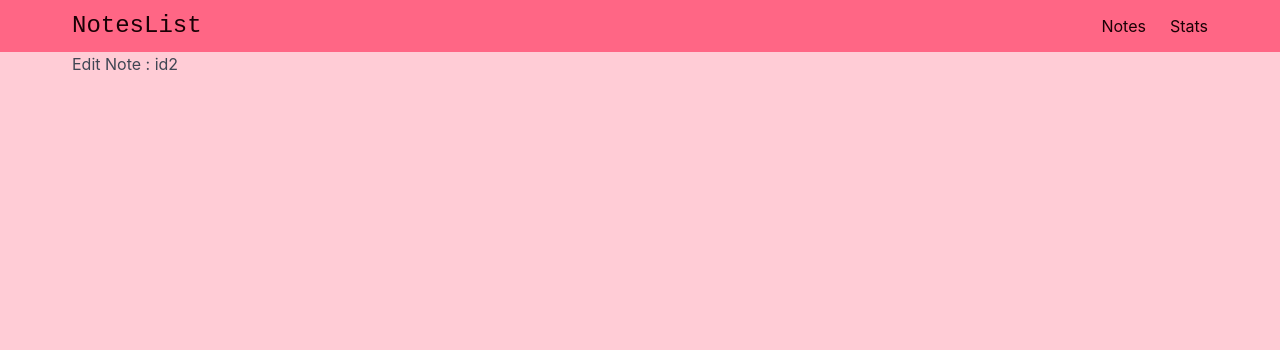
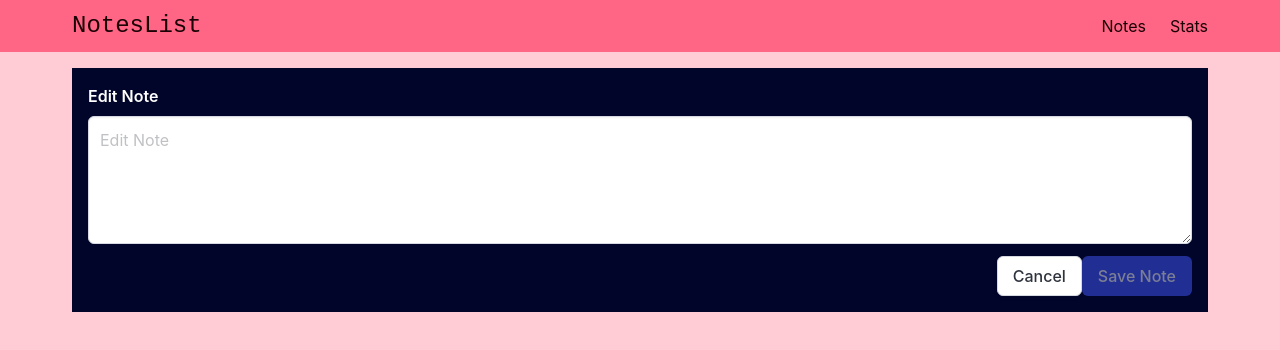
Before and after one commit to Sibelozlemgul/noteslist-vue, a Vue app: page /#/edit-note/id2 in a window 1280 px wide. Shown: the top 350 px of the page. Built offline with nearby package versions, Linux system fonts and the light colour scheme.

Commit message:
EditNote page

```diff
--- a/src/Views/EditNoteView.vue
+++ b/src/Views/EditNoteView.vue
@@ -1,11 +1,28 @@
 <template>
-    <div>Edit Note : {{ $route.params.id }}</div>
+    <AddEditNote
+      v-model="noteContent"
+      ref="addEditNoteRef"
+      bgColor="link"
+      label="Edit Note"
+      placeholder="Edit Note"
+    >
+      <template #button>
+        <button class="button" @click.prevent="$router.back()">Cancel</button>
+        <!-- <RouterLink class="button" :to="{ name: 'notes' }">Cancel</RouterLink> -->
+
+        <button :disabled="!noteContent" class="button is-link">Save Note</button>
+      </template>
+    </AddEditNote>
   </template>
 
   <script setup>
+    import AddEditNote from '../components/Notes/AddEditNote.vue';
     import { useRoute } from 'vue-router';
+    import { ref } from 'vue';
 
     const route = useRoute();
 
+    const noteContent = ref('');
+
     console.log(route.params);
   </script>
--- a/src/components/Notes/AddEditNote.vue
+++ b/src/components/Notes/AddEditNote.vue
@@ -1,11 +1,11 @@
 <template>
-    <div class="has-background-danger-dark my-4 p-4">
+    <div class="my-4 p-4" :class="`has-background-${bgColor}-dark`">
       <div class="field">
-        <label class="label">Note</label>
+        <label class="label has-text-white" v-if="label">{{ label }}</label>
         <div class="control">
           <textarea
             class="textarea"
-            placeholder="Add New Note"
+            :placeholder="placeholder"
             :value="modelValue"
             @input="$emit('update:modelValue', $event.target.value)"
             ref="textareaRef"
@@ -24,7 +24,23 @@
   <script setup>
     import { ref } from 'vue';
 
-    const props = defineProps(['modelValue']);
+    const props = defineProps({
+      modelValue: {
+        type: String,
+        required: true
+      },
+      bgColor: {
+        type: String,
+        default: 'danger'
+      },
+      label: {
+        type: String
+      },
+      placeholder: {
+        type: String,
+        default: 'Type Some Thing ....'
+      }
+    });
     const emit = defineEmits(['update:modelValue']);
 
     const textareaRef = ref(null);
```
